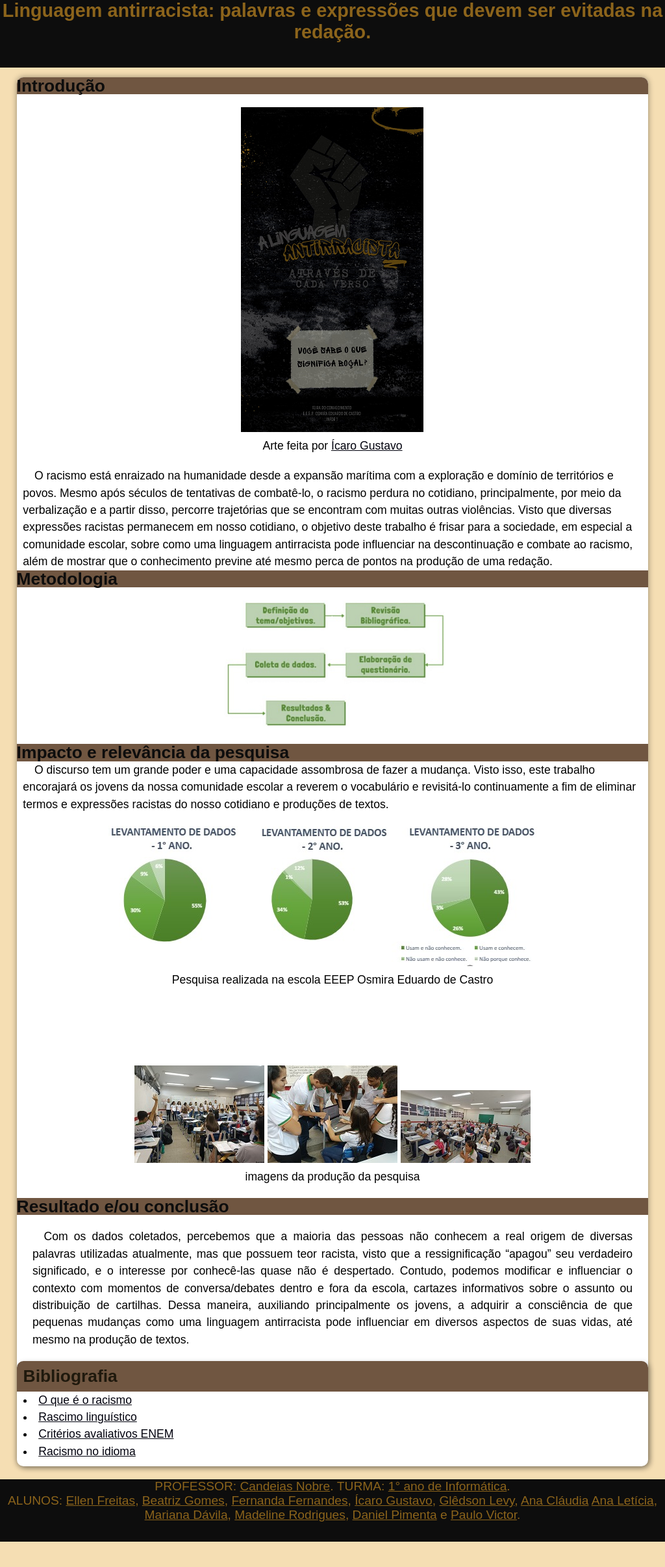
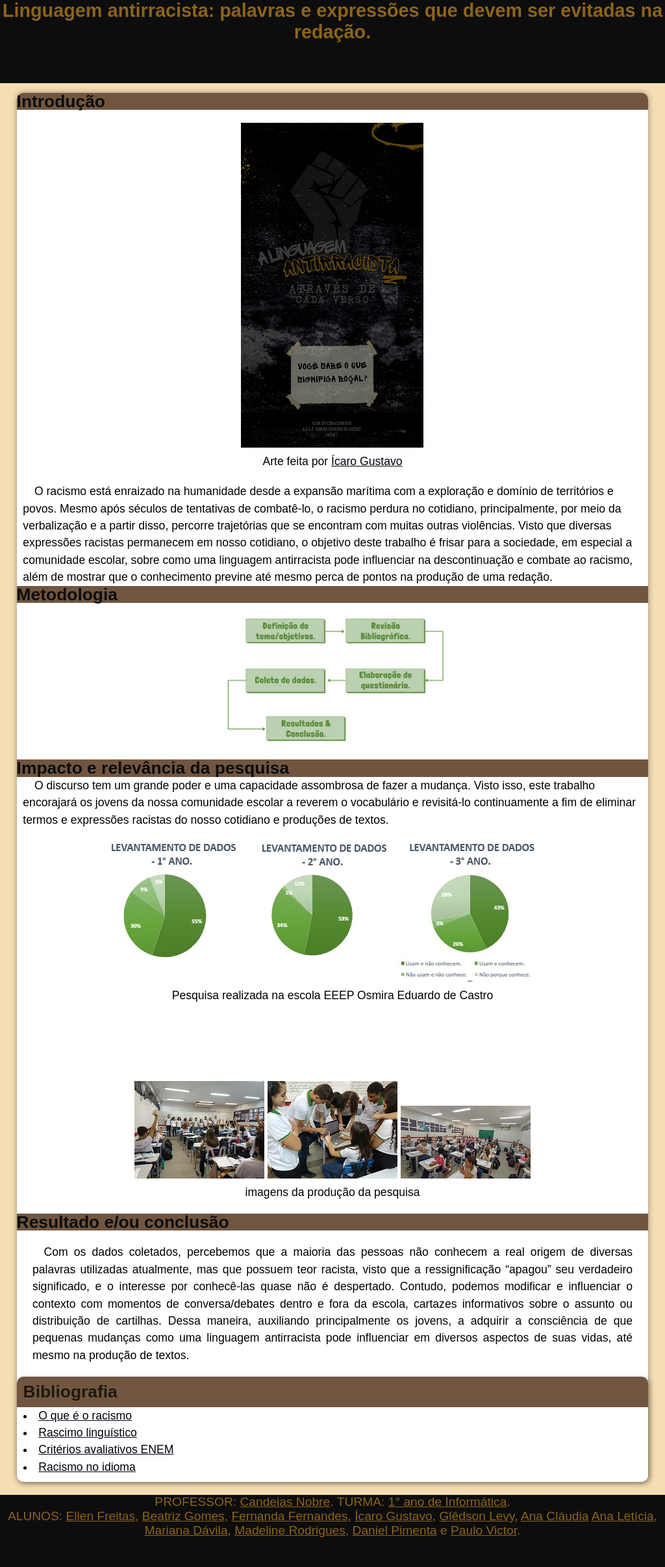
Before and after one commit to MadelineAlmeida09/Treinos, a plain HTML site: page t02/index.html in a window 1024 px wide. Shown: the whole page at 65% size. Before the commit the page ends 2373 px from the top, so only its background shows below. Drawn offline with Linux system fonts and the light colour scheme.

Commit message:
new commit

```diff
--- a/t02/estilos/media-query.css
+++ b/t02/estilos/media-query.css
@@ -36,6 +36,7 @@
 @media screen and (min-width:992px) and (max-width:1200px){
     header{
         font-size: 90%;
+        height: 16vh;
     }
     main{
         font-size: 1.1em;
@@ -43,6 +44,7 @@
     }
     footer{
         font-size: 120%;
+        height: 15vh;
     }
 }
 
@@ -58,5 +60,6 @@
     }
     footer{
         font-size: 135%;
+        height: 14vh;
     }
 }
```
